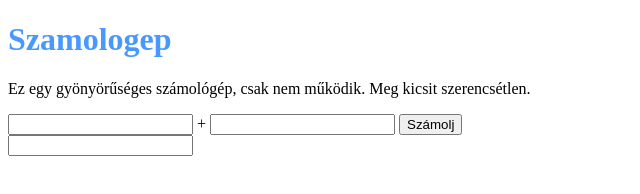
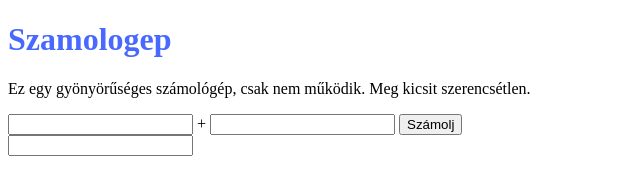
Before and after one commit to Liasapiens/first-project, a plain HTML site: page docs/index.html in a window 1280 px wide. Shown: the full height of the page, 0-640 px from the left. Drawn offline with Linux system fonts and the light colour scheme.

Commit message:
színes!!!!!!

```diff
--- a/docs/calc.css
+++ b/docs/calc.css
@@ -1,3 +1,3 @@
 h1{
-color: #4898FF;
+color: #4868FF;
 }
```
